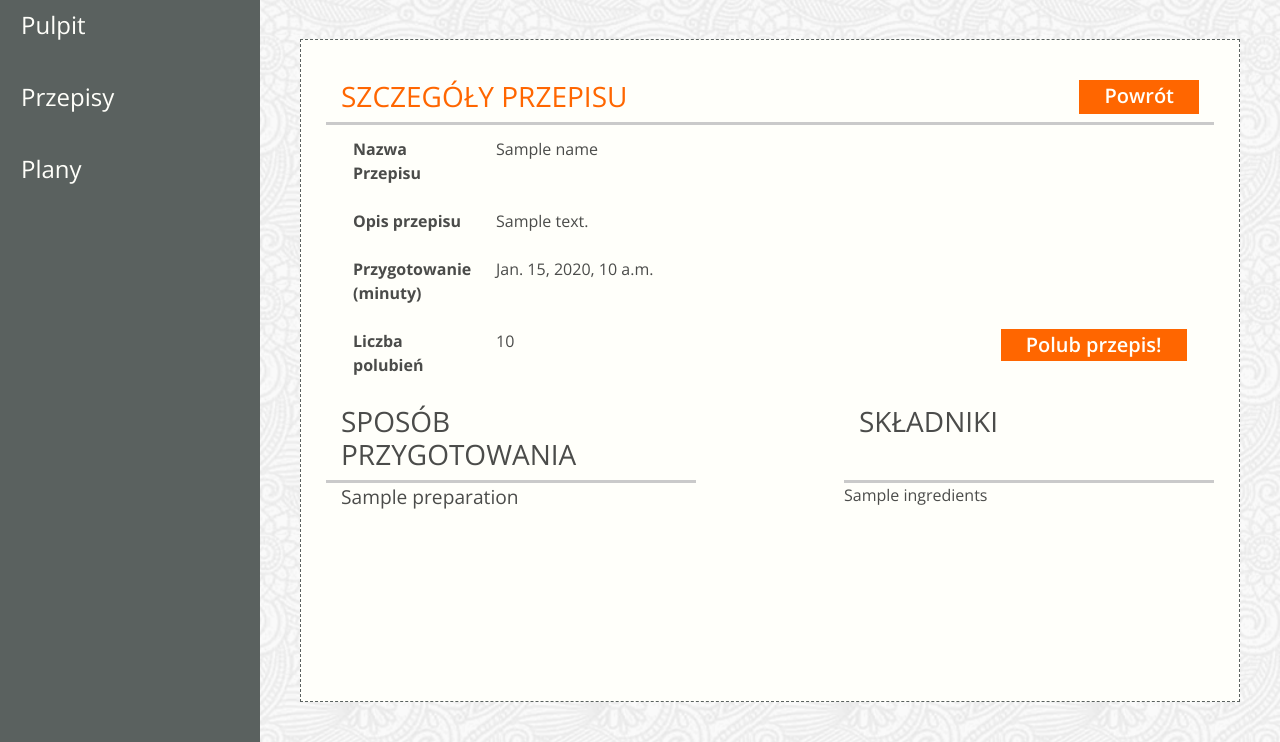
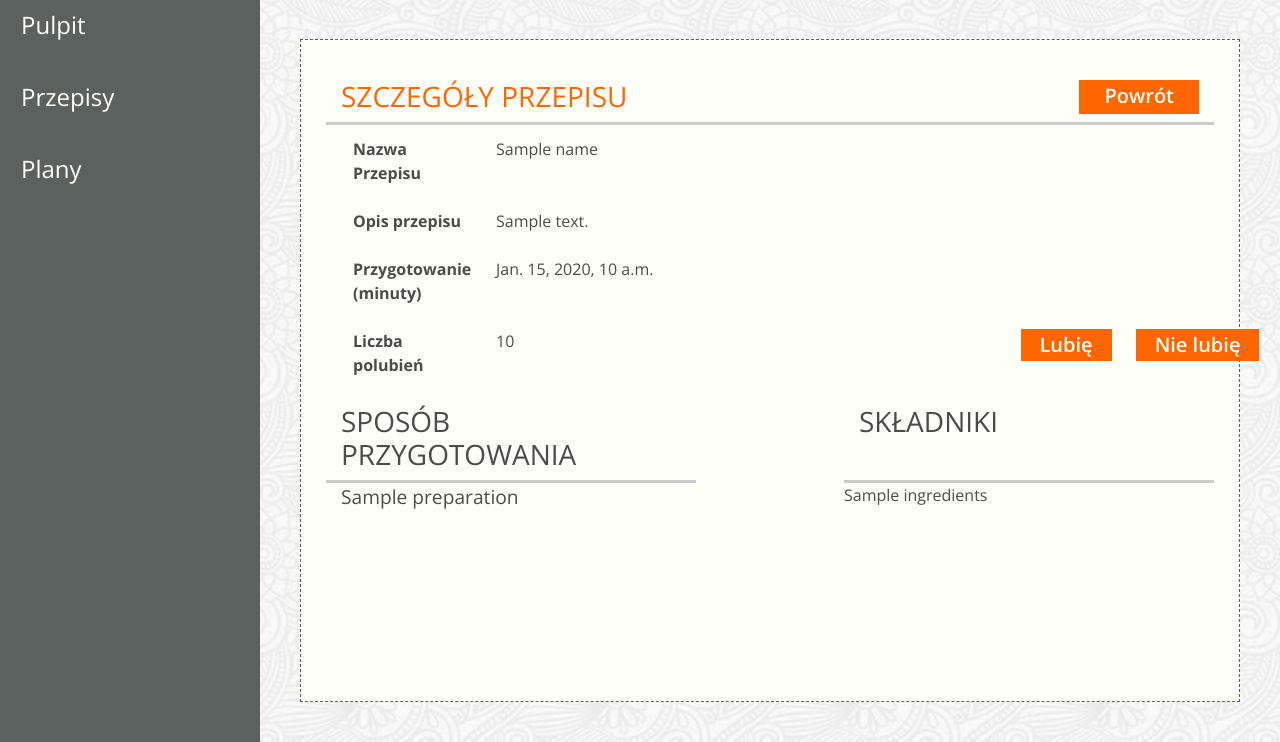
Before and after one commit to KarolinaK-14/scrum-lab, a Django app: template jedzonko/templates/app-recipe-details.html in a window 1280 px wide. Shown: the part 85-827 px from the top of the page. Run offline with Django 3.2, Linux system fonts and the light colour scheme; the template is opened without the code that fills it: most values are stand-ins (such as "Sample title", 1, 10 or a date in 2020); some libraries are stand-ins or nearby versions; some web fonts are replaced.

Commit message:
dodane nie lubię

```diff
--- a/jedzonko/templates/app-recipe-details.html
+++ b/jedzonko/templates/app-recipe-details.html
@@ -43,10 +43,18 @@
                         {% csrf_token %}
                         <label for="id"></label>
                         <input type="hidden" name="id" value="{{id}}">
-                        <button type="submit"
-                        class="btn btn-color rounded-0 pt-0 pb-0 pr-4 pl-4">
-                            Polub przepis!
-                        </button>
+                        <td>
+                            <button type="submit" name="just_liked"
+                            class="btn btn-color rounded-0 pt-0 pb-0 ">
+                                Lubię
+                            </button>
+                        </td>
+                        <td>
+                            <button type="submit" name="not_liked"
+                            class="btn btn-color rounded-0 pt-0 pb-0">
+                                Nie lubię
+                            </button>
+                        </td>
                     </form>
                 </td>
             </tr>
--- a/jedzonko/views.py
+++ b/jedzonko/views.py
@@ -139,7 +139,11 @@ class RecipeView(View):
 
     def post (self, request, recipe_id):
         recipe = Recipe.objects.get(id=recipe_id)
-        recipe.votes += 1
+        if 'just_liked' in request.POST:
+            recipe.votes += 1
+        elif 'not_liked' in request.POST:
+            recipe.votes -= 1
+
         recipe.save()
         return redirect('recipe', recipe_id)
 
```
